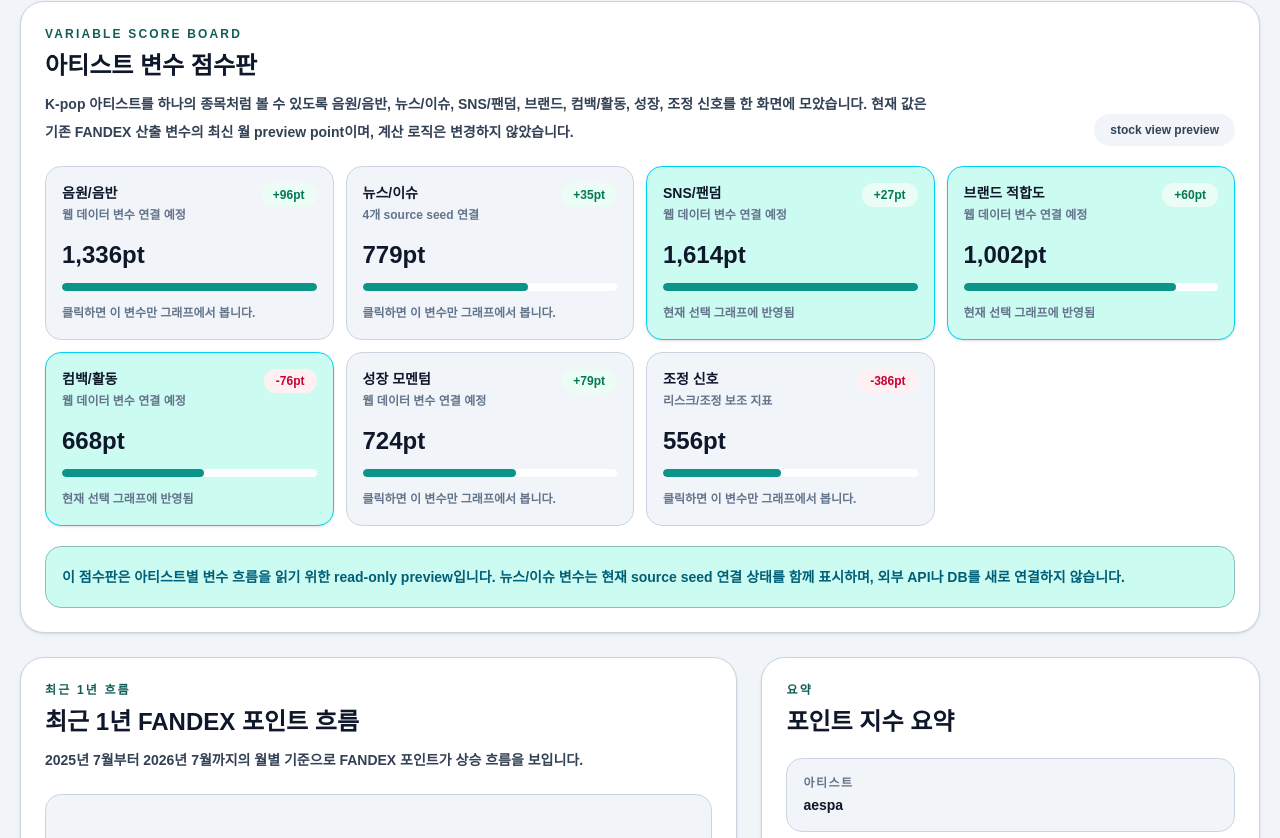
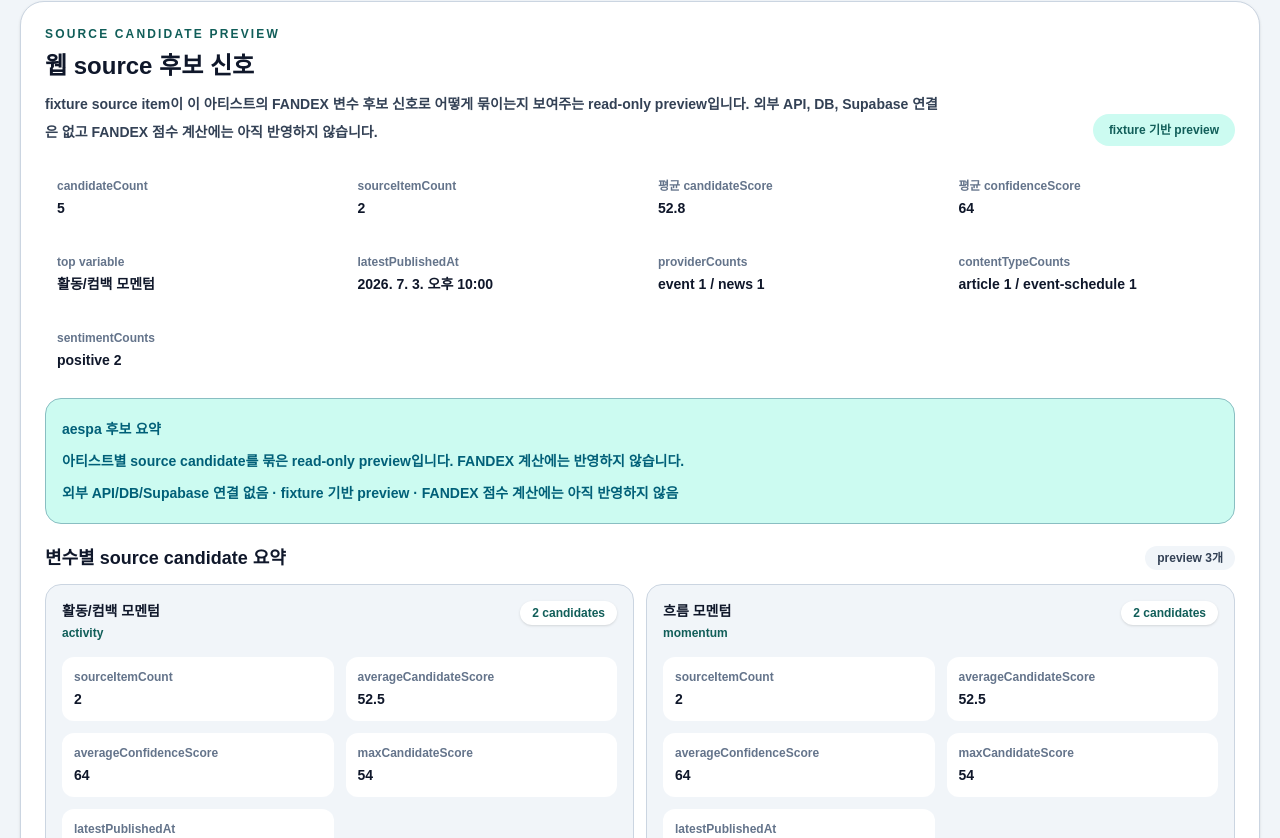
Before and after one commit to kpopmaker/fandex, a Next.js app: page /artists/aespa in a window 1280 px wide. Shown: the part 842-1680 px from the top of the page. Built offline with nearby package versions, Linux system fonts and the light colour scheme.

Commit message:
feat: show artist source candidate preview

```diff
--- a/app/artists/[artistId]/page.tsx
+++ b/app/artists/[artistId]/page.tsx
@@ -20,12 +20,17 @@ import {
 } from '../../data/v4/charts/artistIndexChartData';
 import { getArtistRecentIssueSignals } from '../../data/v4/charts/issueSignals';
 import {
+  getMetricDisplayLabel,
   getLatestArtistMetricBreakdown,
+  type FandexVariableKey,
   type ArtistMetricBreakdownItem,
 } from '../../data/v4/metrics';
 import {
   getNewsIssueMetricEvidenceSummaryForArtist,
   getNewsIssueSourceArtistSummary,
+  getSourceCandidateSummaryForArtist,
+  getSourceCandidateVariableSummaries,
+  type FandexSourceCandidateVariableSummary,
 } from '../../data/v4/sources';
 
 type PageProps = {
@@ -205,12 +210,44 @@ function formatCountMap(counts: Record<string, number>) {
     : '없음';
 }
 
+function formatPreviewCountMap(counts: Record<string, number>) {
+  const entries = Object.entries(counts)
+    .filter(([, count]) => count > 0)
+    .sort((first, second) => second[1] - first[1] || first[0].localeCompare(second[0]));
+
+  return entries.length > 0
+    ? entries.map(([key, count]) => `${key} ${count}`).join(' / ')
+    : '없음';
+}
+
+function formatPreviewScore(value: number) {
+  return new Intl.NumberFormat('ko-KR', {
+    maximumFractionDigits: 1,
+  }).format(value);
+}
+
+function formatPreviewDateTime(value: string | null) {
+  if (!value) {
+    return '없음';
+  }
+
+  return new Intl.DateTimeFormat('ko-KR', {
+    dateStyle: 'medium',
+    timeStyle: 'short',
+    timeZone: 'Asia/Seoul',
+  }).format(new Date(value));
+}
+
 function formatWeight(value: number) {
   return `${value}%`;
 }
 
 function getMetricCategoryLabel(category: string) {
   return metricCategoryLabels[category] ?? '기타 지표';
+}
+
+function getSourceCandidateVariableLabel(variableKey: FandexVariableKey) {
+  return getMetricDisplayLabel(variableKey);
 }
 
 function getLatestHistoryPoint(profile: ArtistIndexChartProfile) {
@@ -385,6 +422,14 @@ export default async function ArtistDetailPage({
   const newsIssueSourceSummary = getNewsIssueSourceArtistSummary(profile.artistId);
   const newsIssueMetricEvidenceSummary =
     getNewsIssueMetricEvidenceSummaryForArtist(profile.artistId);
+  const sourceCandidateSummary =
+    getSourceCandidateSummaryForArtist(profile.artistId);
+  const sourceCandidateVariableSummaries = getSourceCandidateVariableSummaries()
+    .filter((summary) => summary.artistId === profile.artistId)
+    .sort((first, second) => second.candidateCount - first.candidateCount
+      || second.averageCandidateScore - first.averageCandidateScore
+      || first.variableKey.localeCompare(second.variableKey))
+    .slice(0, 5);
   const sixMonthChangeRate = formatPercentDelta(
     latestPoint.fandexPoint,
     sixMonthHistory[0]?.fandexPoint,
@@ -519,6 +564,118 @@ export default async function ArtistDetailPage({
           <MetricCard label="데이터 상태" value={latestPoint.dataStatus} />
           <MetricCard label="신뢰도" value={latestPoint.confidenceLevel} />
           <MetricCard label="커버리지 상태" value={coverageStatusLabels[profile.coverageStatus]} />
+        </section>
+
+        <section className="rounded-3xl border border-slate-200 bg-white p-6 shadow-sm dark:border-slate-800 dark:bg-slate-950">
+          <div className="flex flex-col gap-3 lg:flex-row lg:items-end lg:justify-between">
+            <div>
+              <p className="text-xs font-black uppercase tracking-[0.18em] text-cyan-600 dark:text-cyan-300">
+                source candidate preview
+              </p>
+              <h2 className="mt-2 text-2xl font-black">웹 source 후보 신호</h2>
+              <p className="mt-2 max-w-4xl text-sm font-bold leading-7 text-slate-600 dark:text-slate-300">
+                fixture source item이 이 아티스트의 FANDEX 변수 후보 신호로
+                어떻게 묶이는지 보여주는 read-only preview입니다. 외부 API,
+                DB, Supabase 연결은 없고 FANDEX 점수 계산에는 아직 반영하지
+                않습니다.
+              </p>
+            </div>
+            <span className="rounded-full bg-cyan-50 px-4 py-2 text-xs font-black text-cyan-700 dark:bg-cyan-400/10 dark:text-cyan-100">
+              fixture 기반 preview
+            </span>
+          </div>
+
+          {sourceCandidateSummary ? (
+            <div className="mt-5">
+              <div className="grid gap-3 md:grid-cols-2 xl:grid-cols-4">
+                <MetricMini
+                  label="candidateCount"
+                  value={String(sourceCandidateSummary.candidateCount)}
+                />
+                <MetricMini
+                  label="sourceItemCount"
+                  value={String(sourceCandidateSummary.sourceItemCount)}
+                />
+                <MetricMini
+                  label="평균 candidateScore"
+                  value={formatPreviewScore(
+                    sourceCandidateSummary.averageCandidateScore,
+                  )}
+                />
+                <MetricMini
+                  label="평균 confidenceScore"
+                  value={formatPreviewScore(
+                    sourceCandidateSummary.averageConfidenceScore,
+                  )}
+                />
+                <MetricMini
+                  label="top variable"
+                  value={
+                    sourceCandidateSummary.topVariableKey
+                      ? getSourceCandidateVariableLabel(
+                          sourceCandidateSummary.topVariableKey,
+                        )
+                      : '없음'
+                  }
+                />
+                <MetricMini
+                  label="latestPublishedAt"
+                  value={formatPreviewDateTime(
+                    sourceCandidateSummary.latestPublishedAt,
+                  )}
+                />
+                <MetricMini
+                  label="providerCounts"
+                  value={formatPreviewCountMap(
+                    sourceCandidateSummary.providerCounts,
+                  )}
+                />
+                <MetricMini
+                  label="contentTypeCounts"
+                  value={formatPreviewCountMap(
+                    sourceCandidateSummary.contentTypeCounts,
+                  )}
+                />
+                <MetricMini
+                  label="sentimentCounts"
+                  value={formatPreviewCountMap(
+                    sourceCandidateSummary.sentimentCounts,
+                  )}
+                />
+              </div>
+
+              <div className="mt-4 rounded-2xl border border-cyan-200 bg-cyan-50 p-4 text-sm font-bold leading-7 text-cyan-800 dark:border-cyan-400/20 dark:bg-cyan-400/10 dark:text-cyan-100">
+                <p className="font-black">{sourceCandidateSummary.summaryLabel}</p>
+                <p className="mt-1">{sourceCandidateSummary.summaryNote}</p>
+                <p className="mt-1">
+                  외부 API/DB/Supabase 연결 없음 · fixture 기반 preview · FANDEX
+                  점수 계산에는 아직 반영하지 않음
+                </p>
+              </div>
+
+              <div className="mt-5">
+                <div className="flex flex-col gap-2 sm:flex-row sm:items-center sm:justify-between">
+                  <h3 className="text-lg font-black">변수별 source candidate 요약</h3>
+                  <span className="rounded-full bg-slate-100 px-3 py-1 text-xs font-black text-slate-600 dark:bg-slate-900 dark:text-slate-300">
+                    preview {sourceCandidateVariableSummaries.length}개
+                  </span>
+                </div>
+                <div className="mt-3 grid gap-3 lg:grid-cols-2">
+                  {sourceCandidateVariableSummaries.map((summary) => (
+                    <SourceCandidateVariableSummaryCard
+                      key={`${summary.artistId}-${summary.variableKey}`}
+                      summary={summary}
+                    />
+                  ))}
+                </div>
+              </div>
+            </div>
+          ) : (
+            <p className="mt-5 rounded-2xl border border-dashed border-slate-300 bg-slate-50 p-5 text-sm font-bold leading-7 text-slate-600 dark:border-slate-700 dark:bg-slate-900/60 dark:text-slate-300">
+              아직 이 아티스트에 연결된 source candidate가 없습니다. 실제 점수
+              계산에는 반영되지 않는 preview 영역입니다.
+            </p>
+          )}
         </section>
 
         <section className="rounded-3xl border border-slate-200 bg-white p-6 shadow-sm dark:border-slate-800 dark:bg-slate-950">
@@ -1480,6 +1637,54 @@ function MetricBreakdownCard({ item }: { item: ArtistMetricBreakdownItem }) {
   );
 }
 
+function SourceCandidateVariableSummaryCard({
+  summary,
+}: {
+  summary: FandexSourceCandidateVariableSummary;
+}) {
+  return (
+    <article className="rounded-2xl border border-slate-200 bg-slate-50 p-4 dark:border-slate-800 dark:bg-slate-900/60">
+      <div className="flex flex-col gap-3 sm:flex-row sm:items-start sm:justify-between">
+        <div>
+          <p className="text-sm font-black text-slate-950 dark:text-white">
+            {getSourceCandidateVariableLabel(summary.variableKey)}
+          </p>
+          <p className="mt-1 font-mono text-xs font-black text-cyan-700 dark:text-cyan-300">
+            {summary.variableKey}
+          </p>
+        </div>
+        <span className="rounded-full bg-white px-3 py-1 font-mono text-xs font-black text-cyan-700 shadow-sm dark:bg-slate-950 dark:text-cyan-300">
+          {summary.candidateCount} candidates
+        </span>
+      </div>
+
+      <div className="mt-4 grid gap-3 sm:grid-cols-2">
+        <MetricMini label="sourceItemCount" value={String(summary.sourceItemCount)} />
+        <MetricMini
+          label="averageCandidateScore"
+          value={formatPreviewScore(summary.averageCandidateScore)}
+        />
+        <MetricMini
+          label="averageConfidenceScore"
+          value={formatPreviewScore(summary.averageConfidenceScore)}
+        />
+        <MetricMini
+          label="maxCandidateScore"
+          value={formatPreviewScore(summary.maxCandidateScore)}
+        />
+        <MetricMini
+          label="latestPublishedAt"
+          value={formatPreviewDateTime(summary.latestPublishedAt)}
+        />
+      </div>
+
+      <p className="mt-4 rounded-xl bg-white p-3 text-xs font-bold leading-5 text-slate-600 dark:bg-slate-950 dark:text-slate-300">
+        {summary.summaryLabel}
+      </p>
+    </article>
+  );
+}
+
 function MetricMini({ label, value }: { label: string; value: string }) {
   return (
     <div className="rounded-xl bg-white p-3 dark:bg-slate-950">
```
